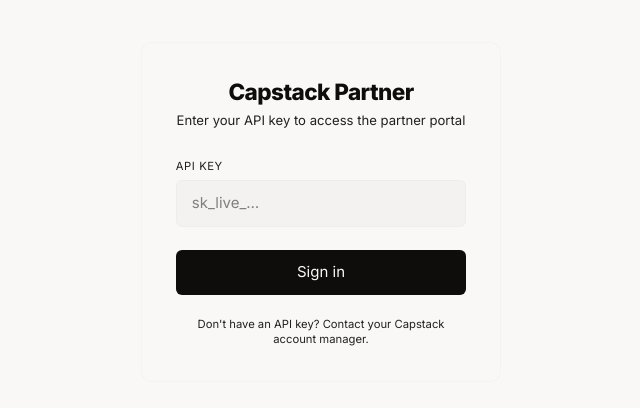
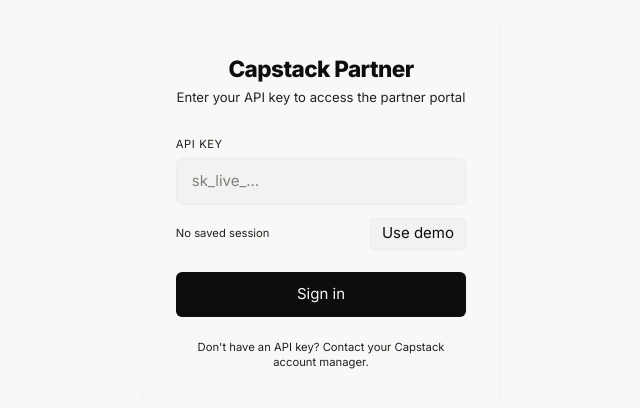
Before and after one commit to username635-gif/Capstack, a Next.js app in the folder apps/partner/: page /sign-in in a window 1280 px wide. Shown: the part 188-596 px from the top of the page, without its empty margins (319-959 px from the left). Built offline with nearby package versions, Linux system fonts and the light colour scheme; no server answers.

Commit message:
partner(sign-in): show 'Use demo' when no saved session; set demo session and saved API

```diff
--- a/apps/partner/src/app/sign-in/page.tsx
+++ b/apps/partner/src/app/sign-in/page.tsx
@@ -20,7 +20,6 @@
     const stored = typeof window !== 'undefined' ? localStorage.getItem(SAVED_API_KEY) : null;
     if (stored) setApiKey(stored);
   }, []);
-  useEffect(() => { setSavedSession(getSession()); }, []);
 
   async function handleSubmit(e: React.FormEvent) {
     e.preventDefault();
@@ -100,7 +99,7 @@
                 outline:    'none',
               }}
             />
-            {savedSession && (
+            {savedSession ? (
               <div className="flex items-center justify-between mt-2">
                 <div className="text-xs" style={{ color: 'var(--color-muted)' }}>
                   Signed in as <span className="font-mono text-xs">{savedSession.name}</span> (saved)
@@ -109,7 +108,6 @@
                   <button
                     type="button"
                     onClick={() => {
-                      // For demo session, autofill the demo key. Otherwise continue into the app.
                       if (savedSession.id === 'partner-demo') {
                         setApiKey('demo');
                         try { localStorage.setItem(SAVED_API_KEY, 'demo'); } catch {}
@@ -121,6 +119,28 @@
                     style={{ background: 'var(--color-surface-2)', border: '1px solid var(--color-border)', color: 'var(--foreground)' }}
                   >
                     Use saved
+                  </button>
+                </div>
+              </div>
+            ) : (
+              <div className="flex items-center justify-between mt-2">
+                <div className="text-xs" style={{ color: 'var(--color-muted)' }}>
+                  No saved session
+                </div>
+                <div>
+                  <button
+                    type="button"
+                    onClick={() => {
+                      // For now: create a demo session and saved demo API, then proceed.
+                      setSession({ id: 'partner-demo', name: 'Demo Partner', slug: 'demo-partner', lenderId: 'lender-001', type: 'partner' });
+                      try { localStorage.setItem(SAVED_API_KEY, 'demo'); } catch {}
+                      try { localStorage.setItem('capstack_partner_session', JSON.stringify({ id: 'partner-demo', name: 'Demo Partner', slug: 'demo-partner', lenderId: 'lender-001', type: 'partner' })); } catch {}
+                      router.replace('/loans');
+                    }}
+                    className="text-xs font-semibold px-3 py-1 rounded"
+                    style={{ background: 'var(--color-surface-2)', border: '1px solid var(--color-border)', color: 'var(--foreground)' }}
+                  >
+                    Use demo
                   </button>
                 </div>
               </div>
```
Lines whose indentation alone changed are shown as unchanged.
